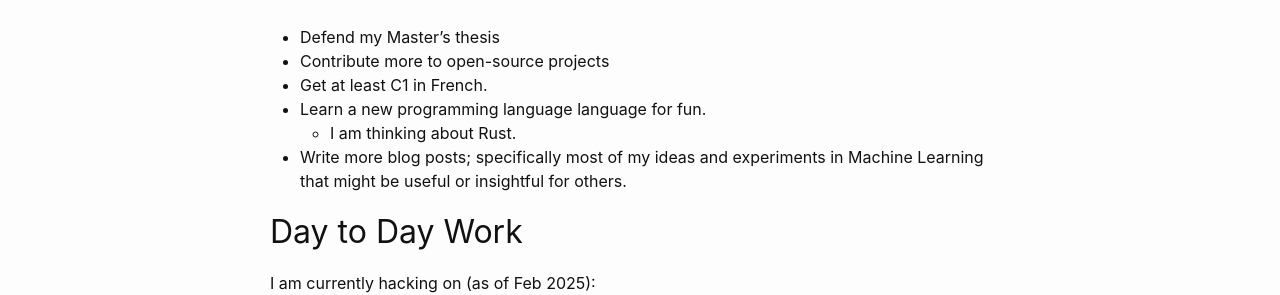
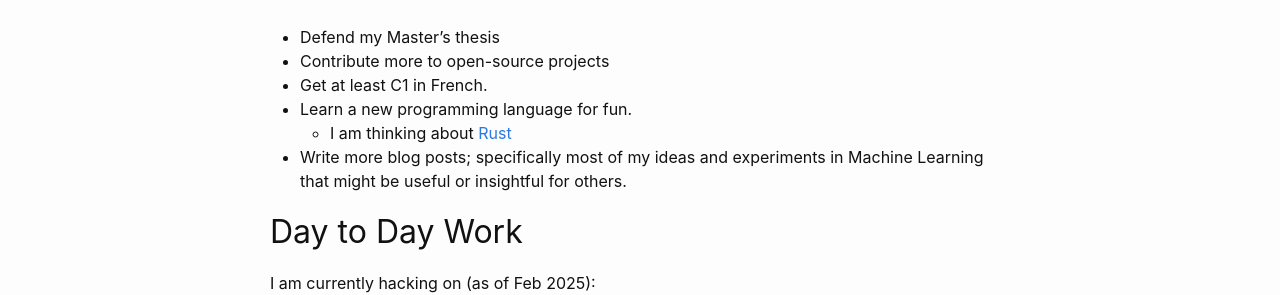
Before and after one commit to alifa98/blog, a Jekyll site: the page built from about.md, in a window 1280 px wide. Shown: the part 319-614 px from the top of the page. Built offline with Jekyll 4.4.1, drawn with Linux system fonts in a browser that asks for light colours.

Commit message:
Fix typo and enhance programming language entry with a link to Rust

```diff
--- a/about.md
+++ b/about.md
@@ -15,8 +15,8 @@ I am a Machine Learning enthusiastic and an open-source fan. I am into Mathemati
 - Defend my Master's thesis
 - Contribute more to open-source projects
 - Get at least C1 in French.
-- Learn a new programming language language for fun.
-  - I am thinking about Rust.
+- Learn a new programming language for fun.
+  - I am thinking about [Rust](https://www.rust-lang.org/)
 - Write more blog posts; specifically most of my ideas and experiments in Machine Learning that might be useful or insightful for others.
 
 ## Day to Day Work
```
